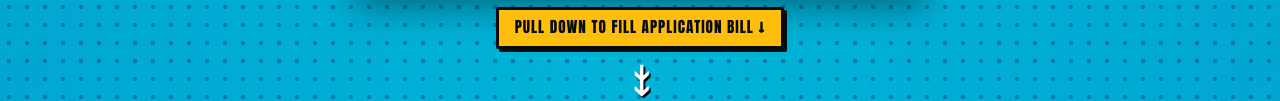
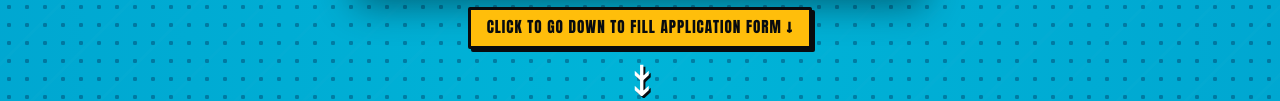
Before and after one commit to creatorofC-gif/FY-Recruitment, a website: page index.html in a window 1280 px wide. Shown: the part 524-625 px from the top of the page. Drawn offline with nearby package versions, Linux system fonts and the light colour scheme; no server answers.

Commit message:
chore: update scroll tag text

```diff
--- a/index.html
+++ b/index.html
@@ -44,7 +44,7 @@
       <!-- Scroll Action Prompt -->
       <div class="hero-scroll-prompt" id="scroll-prompt">
         <a href="#recruitment-form-section" class="scroll-link">
-          <span class="scroll-tag">PULL DOWN TO FILL APPLICATION BILL ↓</span>
+          <span class="scroll-tag"> CLICK TO GO  DOWN TO FILL APPLICATION FORM ↓</span>
           <div class="scroll-arrow-anim" aria-hidden="true">
             <span>↓</span>
             <span>↓</span>
```
